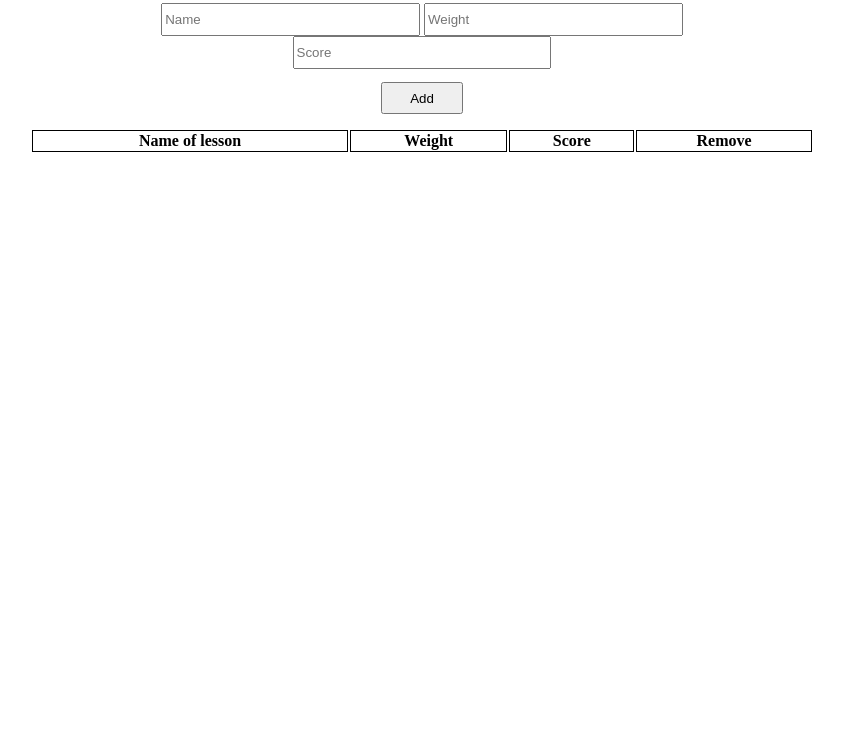
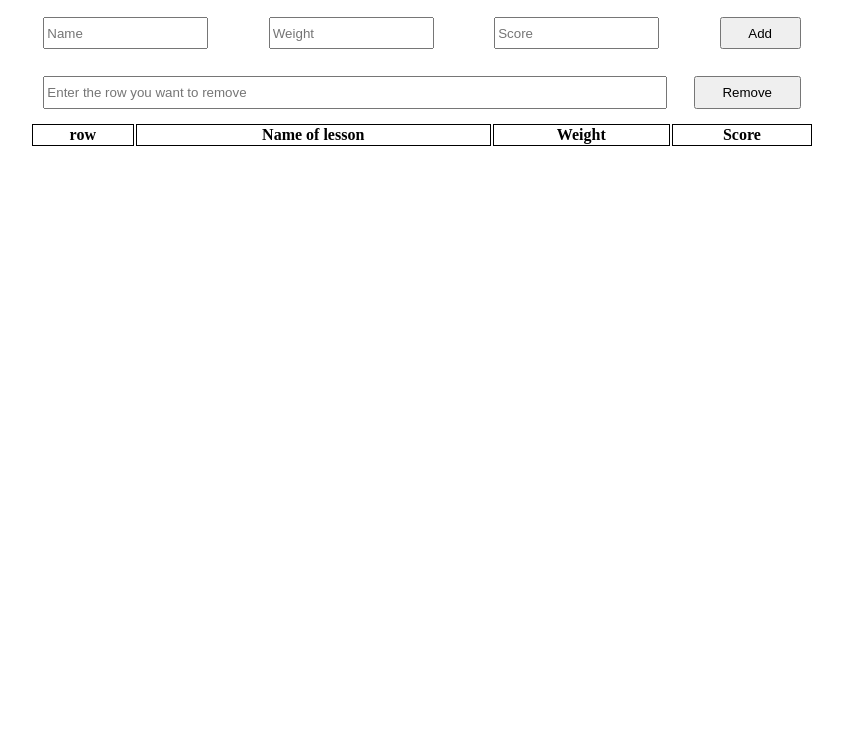
Before and after one commit to MahyarFardin/Small-js-Projects, a plain HTML site: page Average calculator/index.html in a window 1280 px wide. Shown: the part 56-800 px from the top of the page, without its empty margins (218-1061 px from the left). Drawn offline with Linux system fonts and the light colour scheme.

Commit message:
removed tempelate

```diff
--- a/Average calculator/index.css
+++ b/Average calculator/index.css
@@ -2,11 +2,16 @@ main{
     text-align: center;
     margin: auto 15em;
 }
+.getters{
+    display: flex;
+    justify-content: space-between;
+}
 .inputs{
     width: 100%;
 }
-.inputs input{
-    width: 32%;
+input{
+    margin: 1em;
+    width: 20%;
     height: 2em;
 }
 button{
@@ -26,3 +31,10 @@ th,td{
     justify-content: space-between;
     flex-direction: row;
 }
+.removers{
+    display: flex;
+    justify-content: space-between;
+}
+.remove{
+    width: 80%;
+}
--- a/Average calculator/index.html
+++ b/Average calculator/index.html
@@ -14,20 +14,25 @@
         <h3>Average Calculator</h3>
         <div>
             <div class="inputs">
-                <input class="name" type="text" name="name" placeholder="Name">
-                <input class="weight" type="text" name="weight" placeholder="Weight">
-                <input class="score" type="text" name="score" placeholder="Score">
+                <div class="getters">
+                    <input class="name" type="text" name="name" placeholder="Name">
+                    <input class="weight" type="text" name="weight" placeholder="Weight">
+                    <input class="score" type="text" name="score" placeholder="Score">
+                    <button onclick="add()">Add</button>
+                </div>
+
+                <div class="removers">
+                    <input type="text" class="remove" placeholder="Enter the row you want to remove">
+                    <button onclick="remove()">Remove</button>
+                </div>
             </div>
-
-            <button onclick="add()">Add</button>
-
 
             <table class="items">
                 <tr>
+                    <th>row</th>
                     <th>Name of lesson</th>
                     <th>Weight</th>
                     <th>Score</th>
-                    <th>Remove</th>
                 </tr>
             </table>
 
--- a/Average calculator/index.js
+++ b/Average calculator/index.js
@@ -1,6 +1,7 @@
 var namel = [];
 var weight = [];
 var score = [];
+var classnum = 0;
 
 document.addEventListener("keypress", e => { if (e.code == "Enter") add() });
 
@@ -13,7 +14,8 @@ function add() {
     document.querySelector(".score").value = "";
     document.querySelector(".weight").value = "";
 
-    document.querySelector(".items").innerHTML += '<tr> <td>' + namel[namel.length - 1] + '</td><td>' + weight[weight.length - 1] + '</td><td>' + score[score.length - 1] + '</td> <td><button class="remove">x</button></td> </tr>'
+    document.querySelector(".items").innerHTML += `<tr class=row${classnum}> <td>` + classnum + '</td><td>' + namel[namel.length - 1] + '</td><td>' + weight[weight.length - 1] + '</td><td>' + score[score.length - 1] + '</td> </tr>'
+    classnum++;
     update();
 }
 
@@ -30,5 +32,13 @@ function update() {
     document.querySelector(".hlessons").innerHTML = "Totall lessons:  " + weight.length;
     document.querySelector(".havg").innerHTML = "AVG: " + scoreSum / weightSum;
 
-    document.querySelector(".remove").addEventListener("click",(e)=>console.log(e.target))
 }
+
+function remove() {
+    var itemCode=document.querySelector(".remove").value;
+    document.querySelector(`.row${itemCode}`).remove();
+    namel.splice(itemCode-1,1)
+    weight.splice(itemCode-1,1)
+    score.splice(itemCode-1,1)
+    update()
+}
```
